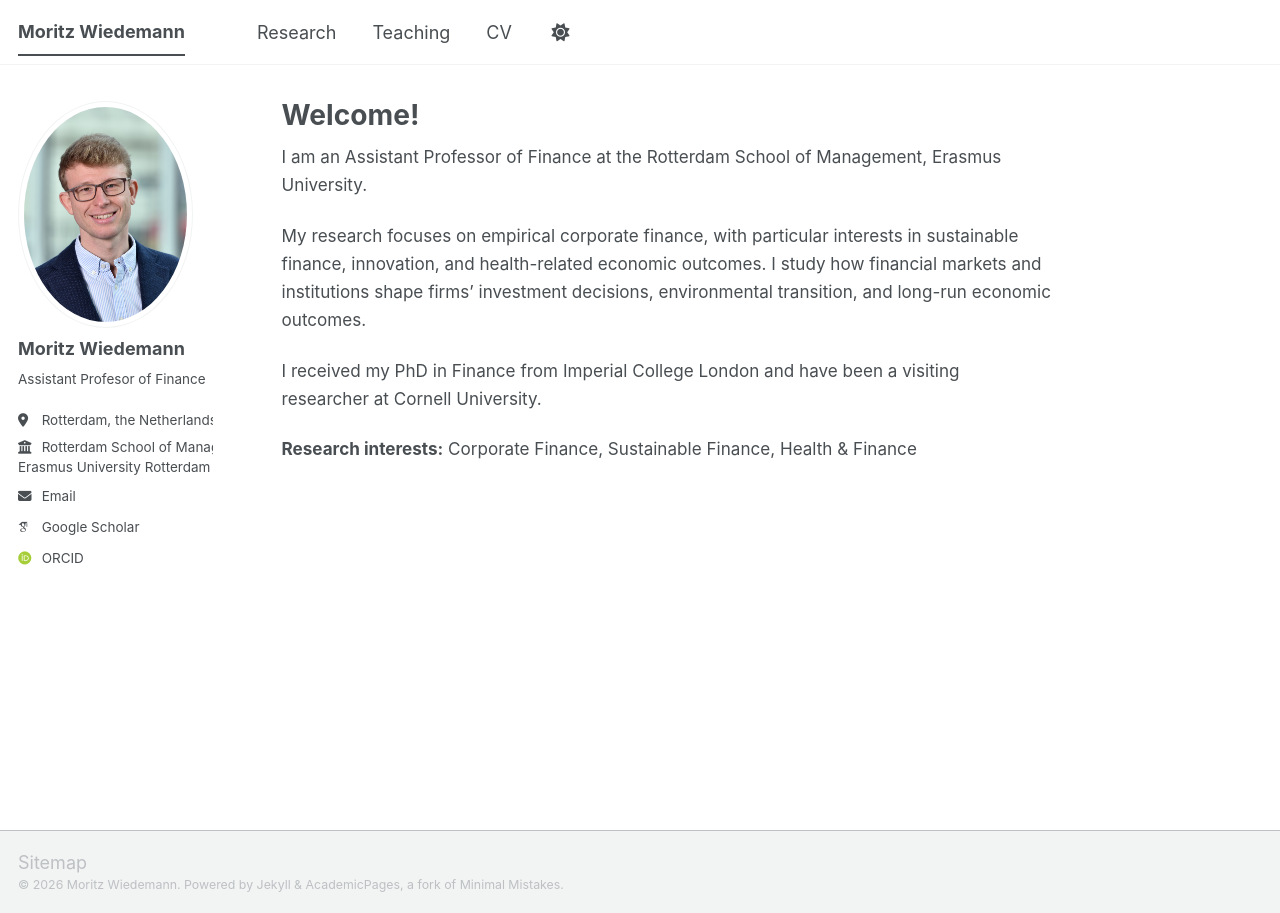
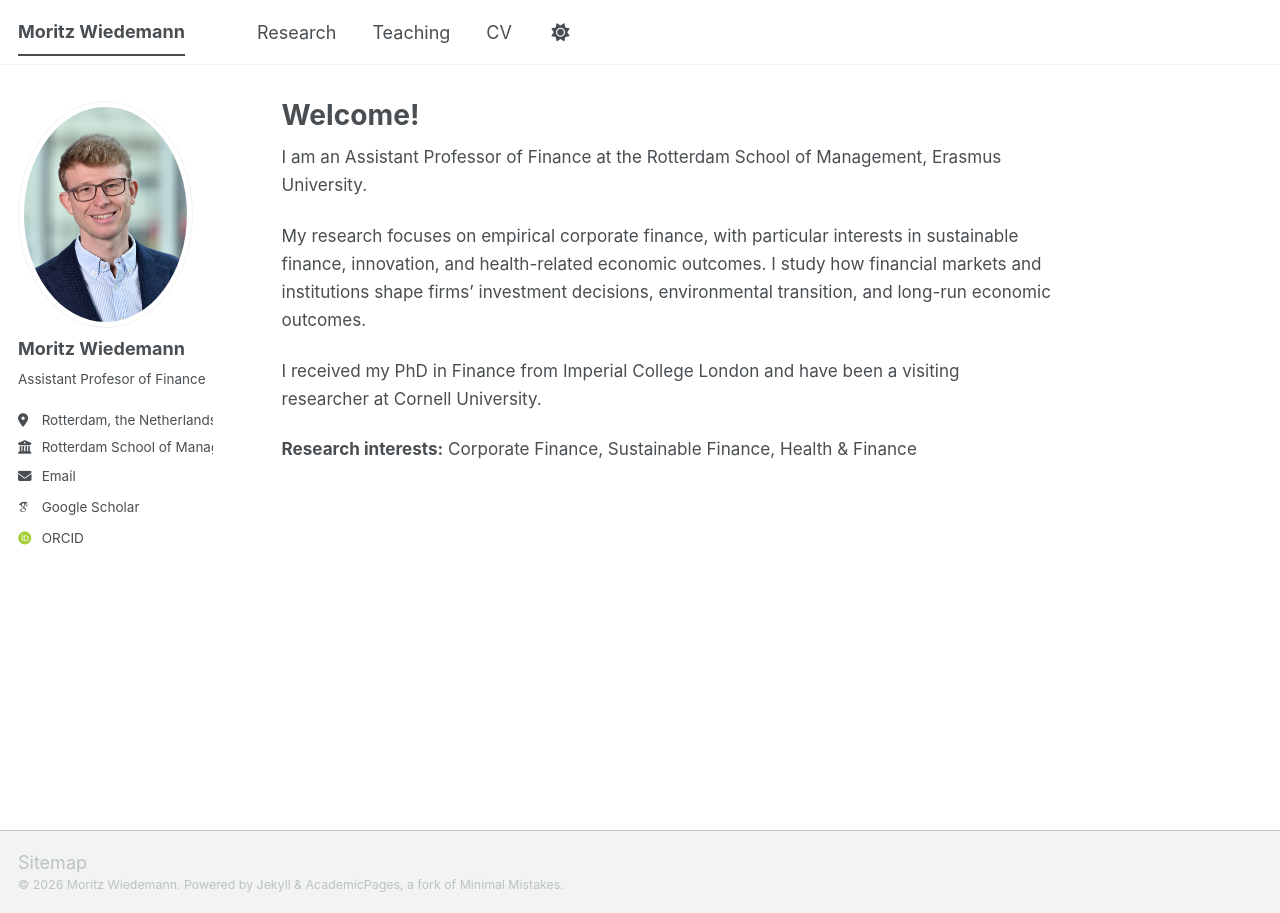
Before and after one commit to WiedemannM/WiedemannM.github.io, a Jekyll site: the page built from _pages/about.md, in a window 1280 px wide. Built offline with Jekyll 4.4.1, drawn with Linux system fonts in a browser that asks for light colours; some web fonts are replaced; a script bundle is joined from its source files by our own code; library files that are not in the unit come from our copies.

Commit message:
Update author-profile.html

```diff
--- a/_includes/author-profile.html
+++ b/_includes/author-profile.html
@@ -28,7 +28,7 @@
         <li class="author__desktop"><i class="fas fa-fw fa-location-dot icon-pad-right" aria-hidden="true"></i>{{ author.location }}</li>
       {% endif %}
       {% if author.employer %}
-      <li class="author__desktop"><i class="fas fa-fw fa-building-columns icon-pad-right" aria-hidden="true"></i><span>Rotterdam School of Management,<br>Erasmus University Rotterdam</span></li>
+      <li class="author__desktop"><i class="fas fa-fw fa-building-columns icon-pad-right" aria-hidden="true"></i>{{ author.employer }}</li>
       {% endif %}
       {% if author.uri %}
         <li><a href="{{ author.uri }}"><i class="fas fa-fw fa-link icon-pad-right" aria-hidden="true"></i>{{ site.data.ui-text[site.locale].website_label | default: "Website" }}</a></li>
```
